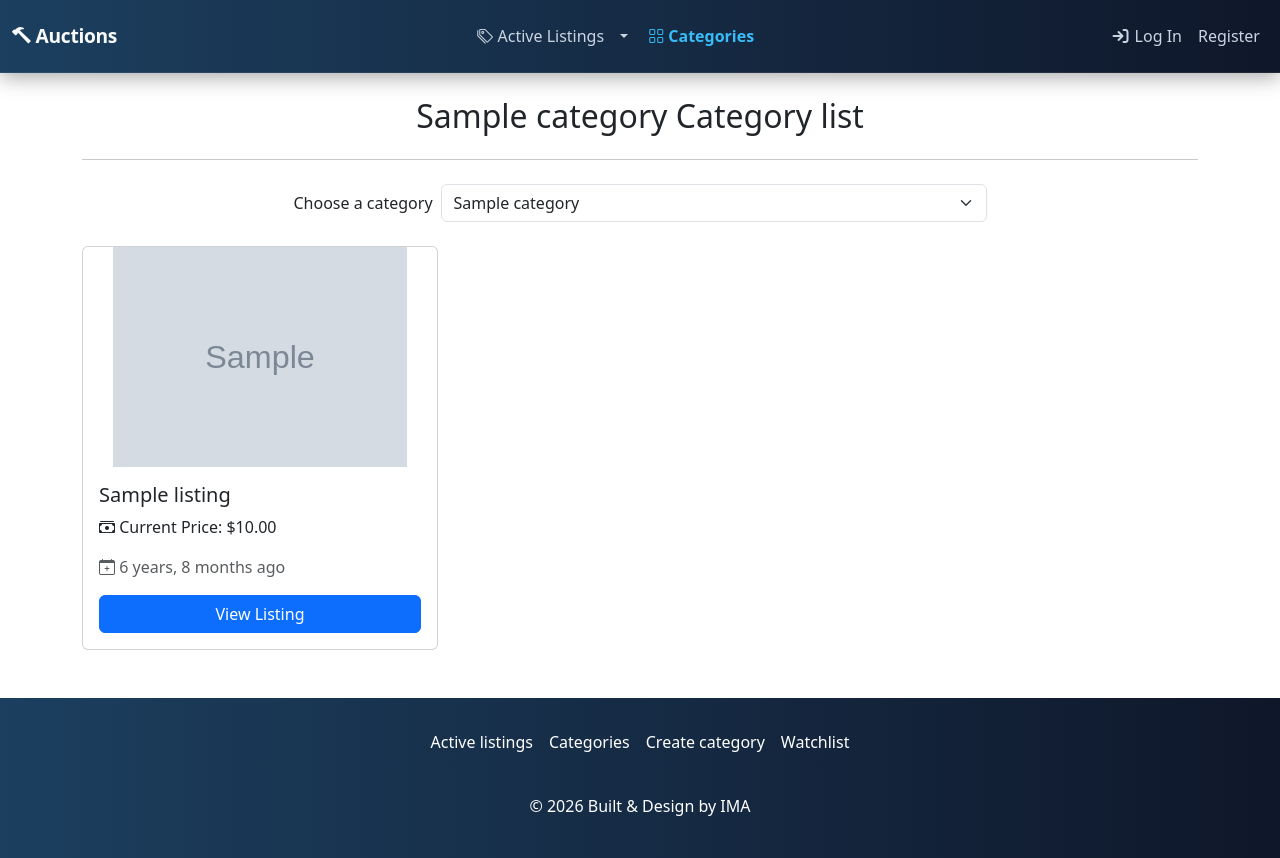
After one commit to ismail-mah/commerce, a Django app: page /categories/1/ in a window 1280 px wide. The commit adds this page. Run offline with Django 3.2, Linux system fonts and the light colour scheme; tables that the repository leaves empty hold one stand-in row (values such as "Sample post"); grey boxes marked "Sample" are stand-in pictures; some libraries are stand-ins or nearby versions.

Commit message:
refine different files/pages, add error handle, improved UX

```diff
--- a/auctions/forms.py
+++ b/auctions/forms.py
@@ -19,8 +19,7 @@ class ListingForm(forms.ModelForm):
             'description',
             'price',
             'image_url',
-            'category',
-            'end_time'
+            'category'
         ]
 
         widgets = {
@@ -29,7 +28,6 @@ class ListingForm(forms.ModelForm):
             'price': forms.NumberInput(attrs={'class': 'form-control'}),
             'image_url': forms.URLInput(attrs={'class': 'form-control'}),
             'category': forms.Select(attrs={'class': 'form-select'}),
-            'end_time': forms.DateTimeInput(attrs={'class': 'form-control', 'type': 'datetime-local'}),
         }
 
 class CommentForm(forms.ModelForm):
--- a/auctions/static/auctions/styles.css
+++ b/auctions/static/auctions/styles.css
@@ -1,3 +1,25 @@
+:root {
+  --nav-bg-start: #0f172a;
+  --nav-bg-end: #1c3f5f;
+  --text-light: #e6edf3;
+  --text-muted: #9fb3c8;
+}
+
+* {
+  margin: 0;
+  padding: 0;
+  box-sizing: border-box;
+}
+
+body {
+  display: flex;
+  flex-direction: column;
+  min-height: 100vh;
+}
+
+main {
+  flex: 1 0 auto;
+}
 .card-img-top {
     width: 100%;
     height: 220px;
@@ -25,7 +47,7 @@
 }
 
 .navbar {
-  background-color: #0f172a;
+  background: linear-gradient(270deg, var(--nav-bg-start), var(--nav-bg-end));
   border-bottom: 1px solid rgba(255, 255, 255, 0.07);
   box-shadow: 0 4px 20px rgba(0, 0, 0, 0.35);
   padding-top: 1rem;
@@ -126,3 +148,7 @@
 .chat-icon {
   font-size: 2rem;
 }
+
+footer {
+  background: linear-gradient(90deg, var(--nav-bg-end), var(--nav-bg-start));
+}
--- a/auctions/templates/auctions/category_listings.html
+++ b/auctions/templates/auctions/category_listings.html
@@ -1,34 +1,46 @@
 {% extends "auctions/layout.html" %}
-
+{% load static %}
 {% block title %}Category Listings{% endblock %}
-
 {% block body %}
     <div class="container">
         <h2 class="mb-4 text-center">{{ category.name }} Category list</h2>
         <hr class="mb-4">
         <div class="container d-flex justify-content-center align-items-center gap-2 mb-4">
-            <h6 class="mb-0">Choose a category:</h6>
-            <select class="form-select w-50" onchange="window.location=this.value">
-                <option selected disabled>Filter by category</option>
+            <label for="category-filter" class="mb-0">Choose a category</label>
+            <select id="category-filter"
+                    class="form-select w-50"
+                    onchange="window.location=this.value">
+                <option value="" selected disabled {% if not category %}selected{% endif %}>Filter by category</option>
                 {% for cat in categories %}
-                    <option value="{% url 'category_listings' cat.id %}" {% if cat == category %}selected{% endif %}>{{ cat.name }}</option>
+                    <option value="{% url 'category_listings' cat.id %}"
+                            {% if cat == category %}selected{% endif %}>{{ cat.name }}</option>
                 {% endfor %}
             </select>
         </div>
-
-        {% if listings %}
-            <div class="row">
+        <div class="row">
+            {% if listings %}
                 {% for listing in listings %}
                     <div class="col-md-4 mb-4 d-flex">
                         <div class="card card-hover w-100 position-relative">
-                            <img src="{{ listing.image_url }}" class="card-img-top" alt="{{ listing.title }}">
+                            {% if listing.image_url %}
+                                <img src="{{ listing.image_url }}"
+                                     class="card-img-top"
+                                     alt="{{ listing.title }}">
+                            {% else %}
+                                <img src="{% static "images/no-image.jpg" %}"
+                                    class="card-img-top"
+                                    alt="No image is available">
+                            {% endif %}
                             <div class="card-body d-flex flex-column">
                                 <h5 class="card-title">{{ listing.title }}</h5>
                                 {% if not listing.active %}
                                     <span class="badge bg-danger">Listing is closed.</span>
                                 {% endif %}
-                                <p class="card-text">Price: ${{ listing.price }}</p>
-                                <p class="text-muted"><i class="fas fa-clock"></i> {{ listing.created_at }}</p>
+                                <p class="card-text">
+                                    <i class="bi bi-cash-stack"></i>
+                                    Current Price: ${{ listing.current_price }}
+                                </p>
+                                <p class="text-muted"><i class="bi bi-calendar-plus"></i> {{ listing.created_at|timesince }} ago</p>
                                 {% if listing.end_time %}
                                     {% if listing.is_expired %}
                                         <p class="text-danger"><i class="fa fa-hourglass-end"></i> Ended at: {{ listing.end_time }}</p>
@@ -36,15 +48,20 @@
                                         <p class="text-muted"><i class="fa fa-hourglass-half"></i> Ends at: {{ listing.end_time }}</p>
                                     {% endif %}
                                 {% endif %}
-                                <a href="{% url 'listing' listing.id %}" class="btn btn-primary mt-auto stretched-link">View Listing</a>
+                                <a href="{% url 'listing' listing.id %}"
+                                   class="btn btn-primary mt-auto stretched-link">View Listing</a>
                             </div>
                         </div>
                     </div>
                 {% endfor %}
-            </div>
-        {% else %}
-            <p class="text-center text-info">No active listings in this category.</p>
-        {% endif %}
-
+            {% else %}
+                <div class="col-12">
+                    <div class="alert alert-light text-center py-4">
+                        <i class="bi bi-box fs-3"></i>
+                        <p class="mb-0 mt-2">No active listings in this category.</p>
+                    </div>
+                </div>
+            {% endif %}
+        </div>
     </div>
 {% endblock %}
--- a/auctions/templates/auctions/comments.html
+++ b/auctions/templates/auctions/comments.html
@@ -31,7 +31,7 @@
                         <div class="flex-grow-1">
                             <div class="d-flex justify-content-between align-items-center mb-1">
                                 <span class="fw-semibold comment-user-span">{{ comment.commenter_user.username }}</span>
-                                <span class="text-muted comment-date">{{ comment.created_at|date:"M d, Y · g:i A" }}</span>
+                                <span class="text-muted comment-date">{{ comment.created_at|timesince }} ago</span>
                             </div>
                             <p class="mb-0 text-body comment-text-body">{{ comment.comment_text }}</p>
                         </div>
--- /dev/null
+++ b/auctions/templates/auctions/footer.html
@@ -0,0 +1,9 @@
+<footer class="text-white py-4 mt-4">
+    <ul class="nav justify-content-center pb-3 mb-3">
+        <li class="nav-item"><a href="#" class="nav-link px-2 text-white">Active listings</a></li>
+        <li class="nav-item"><a href="#" class="nav-link px-2 text-white">Categories</a></li>
+        <li class="nav-item"><a href="#" class="nav-link px-2 text-white">Create category</a></li>
+        <li class="nav-item"><a href="#" class="nav-link px-2 text-white">Watchlist</a></li>
+    </ul>
+    <p class="text-center text-white"> &copy; 2026 Built & Design by IMA</p>
+</footer>
--- a/auctions/templates/auctions/layout.html
+++ b/auctions/templates/auctions/layout.html
@@ -17,9 +17,12 @@
               href="https://cdn.jsdelivr.net/npm/bootstrap-icons@1.11.1/font/bootstrap-icons.css">
     </head>
     <body>
-        <nav class="navbar navbar-expand-lg navbar-dark sticky-top">
-            <div class="container">
-                <a href="/" class="navbar-brand">Auctions</a>
+        <nav class="navbar navbar-expand-lg sticky-top">
+            <div class="container-fluid">
+                <a href="{% url 'index' %}" class="navbar-brand">
+                    <i class="bi bi-hammer"></i>
+                    Auctions
+                </a>
                 <button class="navbar-toggler"
                         type="button"
                         data-bs-toggle="collapse"
@@ -57,11 +60,13 @@
                             <a class="nav-link mx-2 {% if request.resolver_match.url_name == 'categories' or request.resolver_match.url_name == 'category_listings' %}active{% endif %}"
                                href="{% url 'categories' %}"><i class="bi bi-grid"></i> Categories</a>
                         </li>
-                        {% if user.is_authenticated and request.user.watched_listings.count %}
+                        {% if user.is_authenticated %}
                             <li class="nav-item">
                                 <a class="nav-link mx-2 {% if request.resolver_match.url_name == 'watchlist' %}active{% endif %}"
                                    href="{% url 'watchlist' %}"><i class="bi bi-heart"></i> Watchlist
+                                    {% if request.user.watched_listings.count > 0 %}
                                         <span class="badge bg-secondary">{{ request.user.watched_listings.count }}</span>
+                                    {% endif %}
                                 </a>
                             </li>
                         {% endif %}
@@ -70,7 +75,6 @@
                                 <a class="nav-link mx-2 {% if request.resolver_match.url_name == 'create_listing' %}active{% endif %}"
                                    href="{% url 'create_listing' %}"><i class="bi bi-plus-circle"></i> Create Listing</a>
                             </li>
-
                         {% endif %}
                     </ul>
                     <ul class="navbar-nav end-0 mb-2 mb-lg-0">
@@ -96,6 +100,7 @@
                 </div>
             </div>
         </nav>
+        <main>
             <div class="mt-4">
                 {% if messages %}
                     {% for message in messages %}
@@ -115,6 +120,8 @@
             <div class="mt-4">
                 {% block body %}{% endblock %}
             </div>
+        </main>
+        {% include "auctions/footer.html" %}
         <script src="https://cdn.jsdelivr.net/npm/bootstrap@5.3.8/dist/js/bootstrap.bundle.min.js" integrity="sha384-FKyoEForCGlyvwx9Hj09JcYn3nv7wiPVlz7YYwJrWVcXK/BmnVDxM+D2scQbITxI" crossorigin="anonymous">
         </script>
     </body>
--- a/auctions/urls.py
+++ b/auctions/urls.py
@@ -4,18 +4,18 @@ from . import views
 
 urlpatterns = [
     path("", views.index, name="index"),
-    path("login", views.login_view, name="login"),
-    path("logout", views.logout_view, name="logout"),
-    path("register", views.register, name="register"),
-    path("create_listing", views.create_listing, name="create_listing"),
-    path("listing/<int:listing_id>", views.listing, name="listing"),
-    path("closed_listings", views.closed_listings, name="closed_listings"),
-    path("watchlist", views.watchlist, name="watchlist"),
-    path("watchlist/add/<int:listing_id>", views.add_to_watchlist, name="add_to_watchlist"),
-    path("watchlist/remove/<int:listing_id>", views.remove_from_watchlist, name="remove_from_watchlist"),
-    path("categories", views.categories, name="categories"),
-    path("categories/<int:category_id>", views.category_listings, name="category_listings"),
-    path("create_category", views.create_category, name="create_category"),
+    path("login/", views.login_view, name="login"),
+    path("logout/", views.logout_view, name="logout"),
+    path("register/", views.register, name="register"),
+    path("create_listing/", views.create_listing, name="create_listing"),
+    path("listing/<int:listing_id>/", views.listing, name="listing"),
+    path("closed_listings/", views.closed_listings, name="closed_listings"),
+    path("watchlist/", views.watchlist, name="watchlist"),
+    path("watchlist/add/<int:listing_id>/", views.add_to_watchlist, name="add_to_watchlist"),
+    path("watchlist/remove/<int:listing_id>/", views.remove_from_watchlist, name="remove_from_watchlist"),
+    path("categories/", views.categories, name="categories"),
+    path("categories/<int:category_id>/", views.category_listings, name="category_listings"),
+    path("create_category/", views.create_category, name="create_category"),
     path("bid/<int:listing_id>/", views.add_to_bid, name="add_to_bid"),
     path("comment/<int:listing_id>/", views.add_comment, name="add_comment"),
     path("close_listing_auction/<int:listing_id>/", views.close_listing_auction, name="close_listing_auction"),
--- a/auctions/views.py
+++ b/auctions/views.py
@@ -11,24 +11,24 @@ from decimal import Decimal, InvalidOperation
 
 
 
-# Helper function to render an error page with a given message
+#Error handle across the project
 def render_error(request, message):
     return render(request, "auctions/error.html", {
         "message": message
     })
 
-# Helper function when a page does not exist, while on production with DEBUG=False
+# When a page does not exist, while on production with DEBUG=False
 def page_not_found(request, exception):
     return render(request, "auctions/error.html", {
         "message": "The page does not exist."
     }, status=404,)
 
-# Helper function to get the current price of a listing
+# Get the current price of a listing
 def get_current_price(listing):
     highest_bid = listing.bids.order_by('-amount').first()
     return highest_bid.amount if highest_bid else listing.price
 
-# View functions for all the auctions listings
+# Get all the auctions listings
 def index(request):
     listings = Listing.objects.filter(active=True).order_by('-id')
     for listing in listings:
@@ -63,6 +63,8 @@ def category_listings(request, category_id):
     except Category.DoesNotExist:
         return render_error(request, "Category not found.")
     listings = Listing.objects.filter(category=category, active=True).order_by('-id')
+    for listing in listings:
+        listing.current_price = get_current_price(listing)
     return render(request, "auctions/category_listings.html", {
         "category": category,
         "listings": listings,
@@ -154,9 +156,13 @@ def watchlist(request):
 
 @login_required
 def add_to_watchlist(request, listing_id):
+    try:
+        listing = Listing.objects.get(pk=listing_id)
+    except Listing.DoesNotExist:
+        return render_error(request, "Lising does not exist.")
+
     if request.method != "POST":
         return redirect("listing", listing_id=listing_id)
-    listing = get_object_or_404(Listing, pk=listing_id)
     if listing.watcherlist.filter(pk=request.user.pk).exists():
         messages.info(request, "Listing is already in your watchlist.")
     else:
@@ -167,9 +173,13 @@ def add_to_watchlist(request, listing_id):
 
 @login_required
 def remove_from_watchlist(request, listing_id):
+    try:
+        listing = Listing.objects.get(pk=listing_id)
+    except Listing.DoesNotExist:
+        return render_error(request, "Listing does not exist.")
+
     if request.method != "POST":
         return redirect("listing", listing_id=listing_id)
-    listing = get_object_or_404(Listing, pk=listing_id)
 
     if listing.watcherlist.filter(pk=request.user.pk).exists():
         listing.watcherlist.remove(request.user)
@@ -181,7 +191,11 @@ def remove_from_watchlist(request, listing_id):
 
 @login_required
 def add_to_bid(request, listing_id):
-    listing = get_object_or_404(Listing, pk=listing_id)
+    try:
+        listing = Listing.objects.get(pk=listing_id)
+    except Listing.DoesNotExist:
+        return render_error(request, "Listing not found.")
+
 
     if request.method != "POST":
         return redirect("listing", listing_id=listing_id)
@@ -227,7 +241,10 @@ def add_to_bid(request, listing_id):
 
 @login_required
 def add_comment(request, listing_id):
-    listing = get_object_or_404(Listing, pk=listing_id)
+    try:
+        listing = Listing.objects.get(pk=listing_id)
+    except Listing.DoesNotExist:
+        return render_error(request, "Listing does not exist.")
 
     if request.method == "POST":
         form = CommentForm(request.POST)
@@ -247,19 +264,22 @@ def add_comment(request, listing_id):
 
 @login_required
 def close_listing_auction(request, listing_id):
-    if request.method == "POST":
-        listing = get_object_or_404(Listing, pk=listing_id)
-        if request.user != listing.owner:
-            messages.error(request, "The auction can only be closed by the owner.")
-            return redirect("listing", listing_id=listing_id)
+    listing = Listing.objects.get(pk=listing_id)
+    if request.method != "POST":
+        return redirect("listing", listing_id=listing_id)
+    if not listing.active:
+        return redirect("listing", listing_id=listing_id)
+    if request.user != listing.owner:
+        messages.error(request, "The auction can only be closed by the owner.")
+        return redirect("listing", listing_id=listing_id)
 
-        highest_bid = listing.bids.order_by('-amount').first()
-        if highest_bid:
-            listing.winner = highest_bid.bidder_user
-        listing.active = False
-        listing.save()
-        messages.success(request, "The auction has been closed successfully.")
-        return redirect("listing", listing_id=listing_id)
+    highest_bid = listing.bids.order_by('-amount').first()
+    if highest_bid:
+        listing.winner = highest_bid.bidder_user
+    listing.active = False
+    listing.save()
+
+    messages.success(request, "The auction has been closed successfully.")
     return redirect("listing", listing_id=listing_id)
 
 
```
Also changed, not shown: auctions/admin.py (+52 -4 lines), auctions/models.py (+3 -8 lines), auctions/templates/auctions/index.html (+17 -19 lines), auctions/templates/auctions/listing.html (+10 -18 lines), auctions/templates/auctions/watchlist.html (+23 -21 lines), auctions/migrations/0013_alter_bid_amount.py (added), auctions/migrations/0014_remove_listing_end_time.py (added), auctions/migrations/0015_alter_bid_amount_alter_listing_price.py (added). Lines whose indentation alone changed are shown as unchanged.
